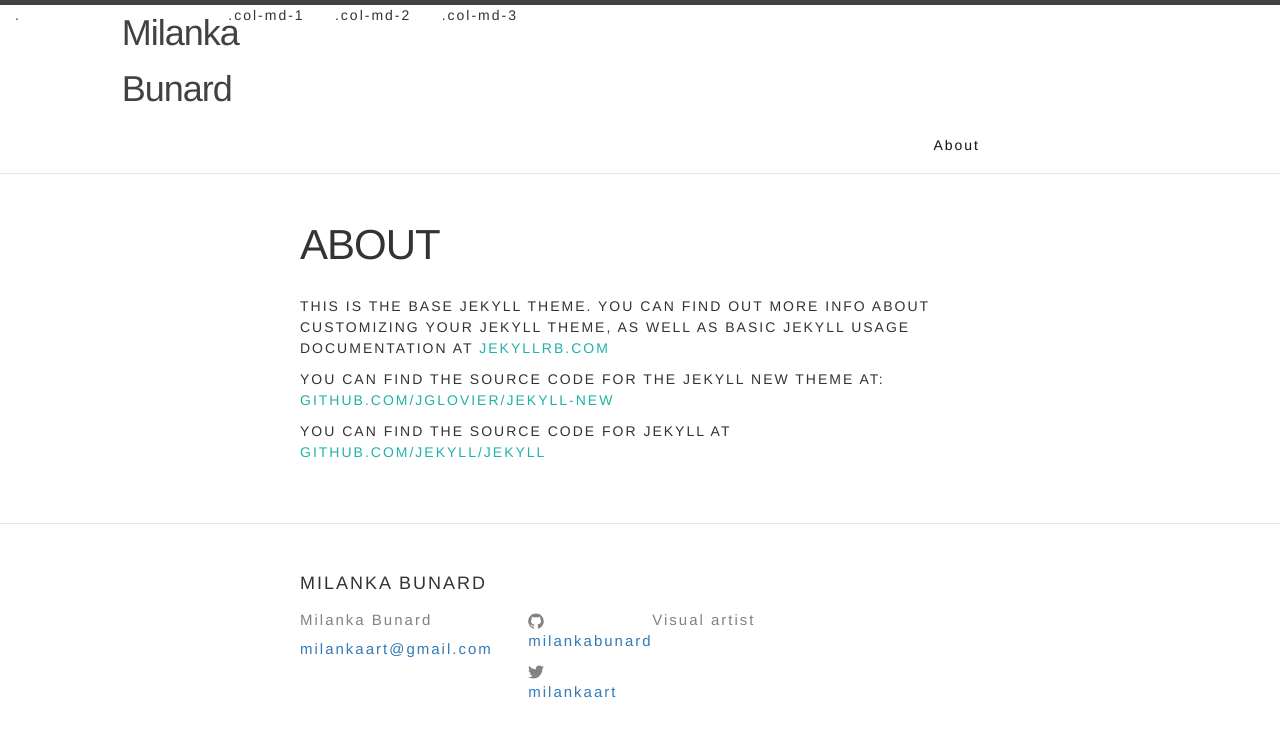
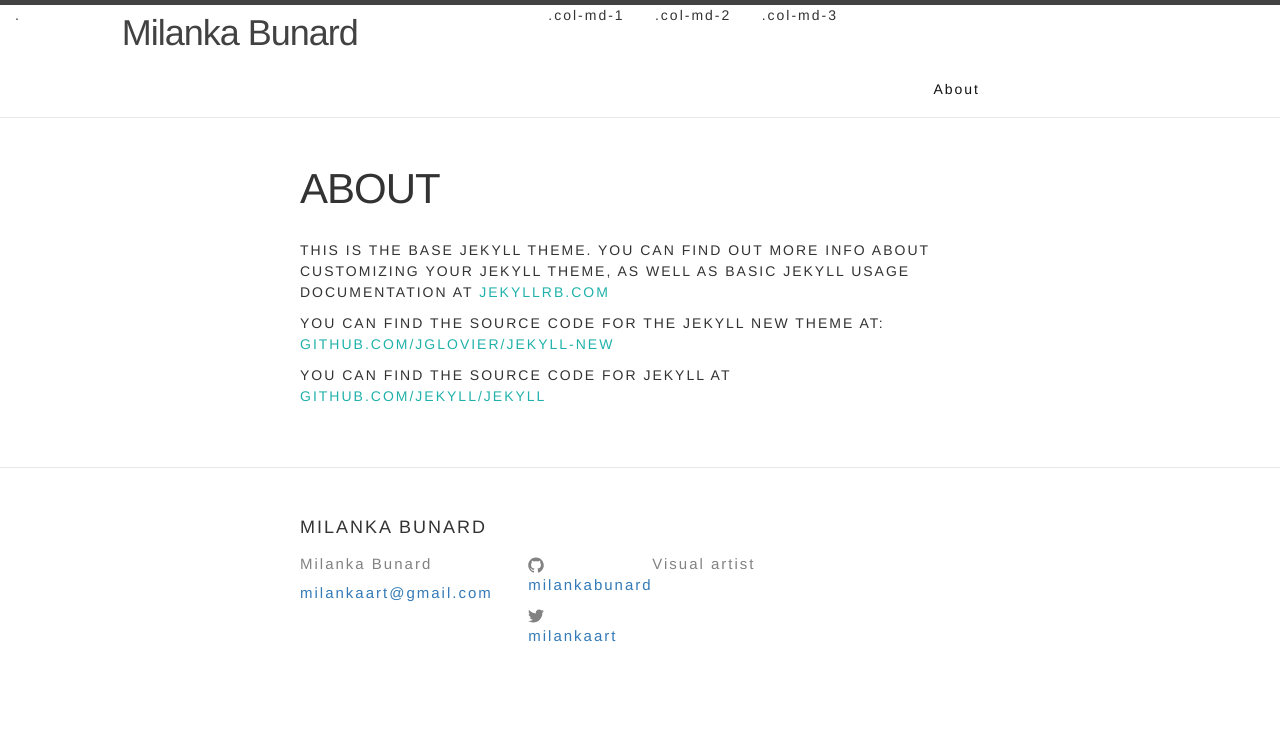
Before and after one commit to milankabunard/milankabunard.github.io, a Jekyll site: the page built from about.md, in a window 1280 px wide. Shown: the top 737 px of the page. Built offline with Jekyll 4.4.1, drawn with Linux system fonts in a browser that asks for light colours.

Commit message:
changes header

```diff
--- a/_includes/header.html
+++ b/_includes/header.html
@@ -5,7 +5,7 @@
 <div class="container-fluid">
 <div class="row">
   <div class="col-md-1">.</div>
-  <div class="col-md-1"><a class="site-title" href="{{ site.baseurl }}/">{{ site.title }}</a></div>
+  <div class="col-md-4"><a class="site-title" href="{{ site.baseurl }}/">{{ site.title }}</a></div>
   <div class="col-md-1">.col-md-1</div>
   <div class="col-md-1">.col-md-2</div>
   <div class="col-md-1">.col-md-3</div>
```
